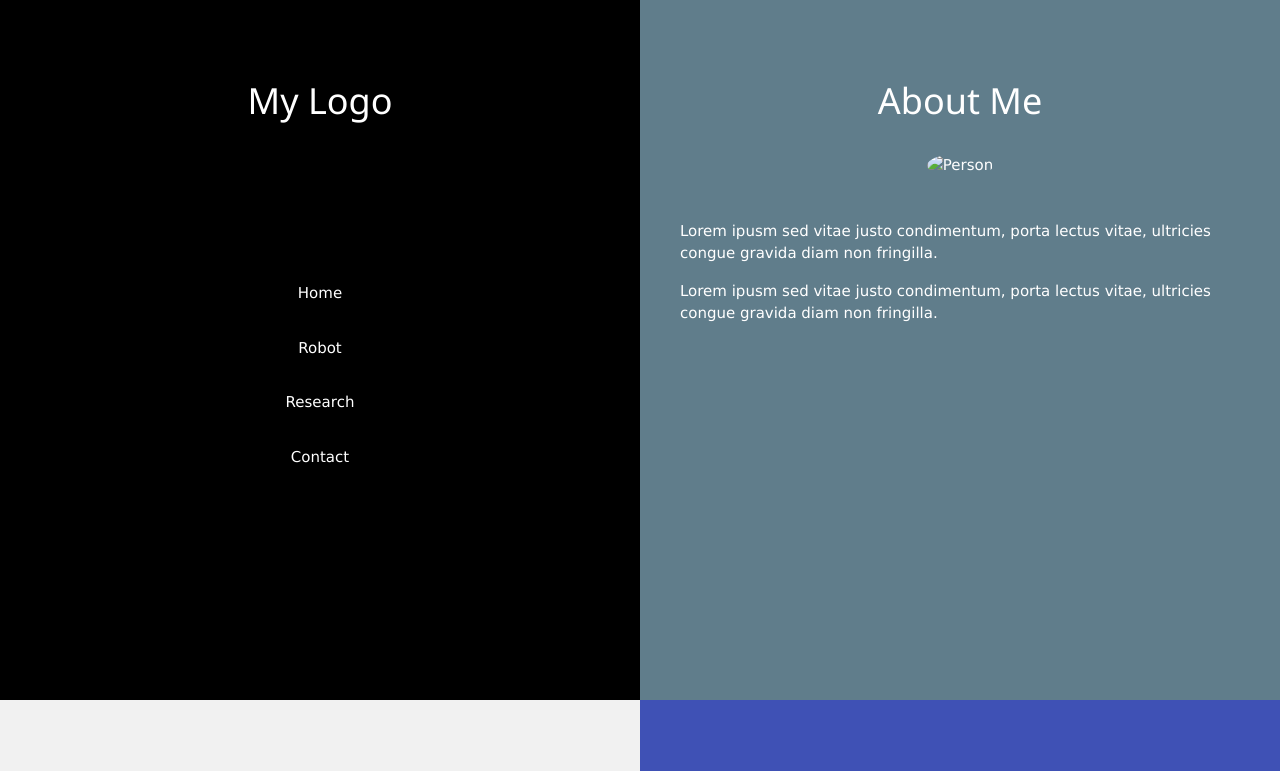
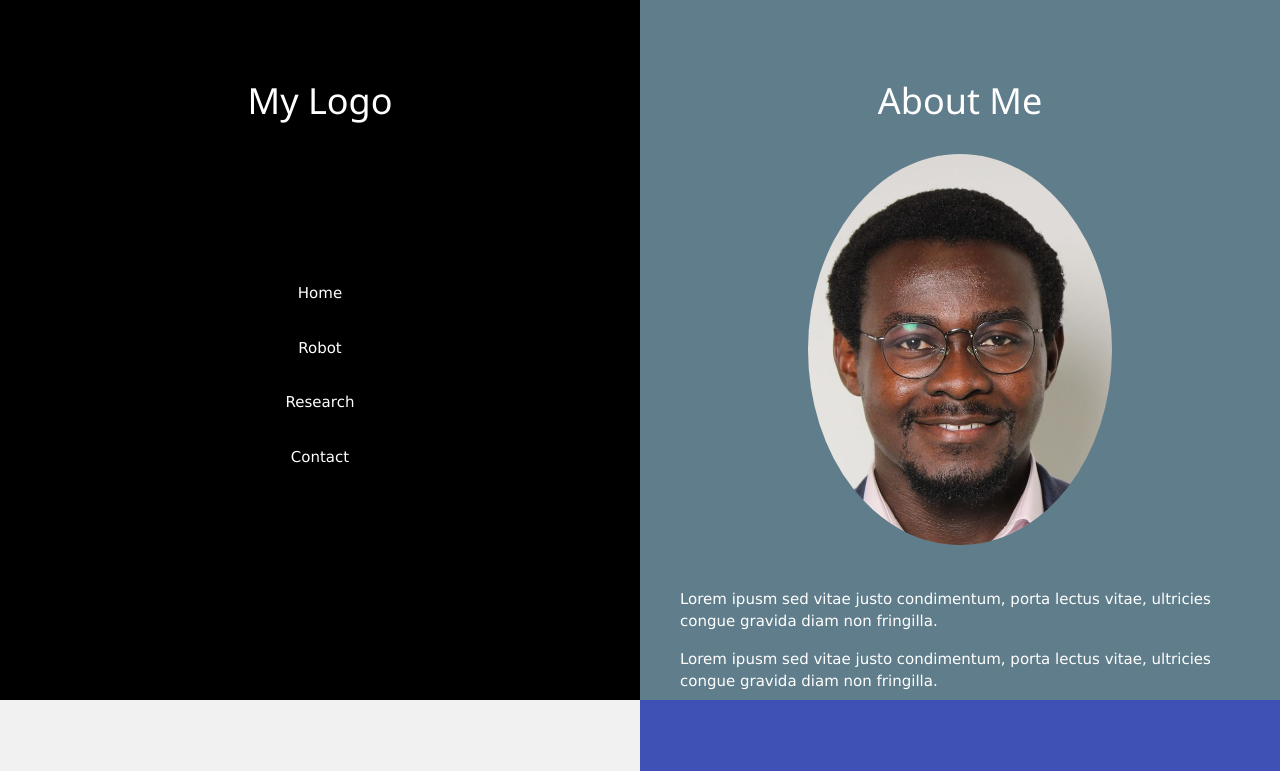
Before and after one commit to pnchot/pnchot.github.io, a plain HTML site: page index.html in a window 1280 px wide. Shown: the top 771 px of the page. Drawn offline with nearby package versions, Linux system fonts and the light colour scheme.

Commit message:
Add profile picture

```diff
--- a/index.html
+++ b/index.html
@@ -23,8 +23,9 @@
   </div>
   <div class="w3-half w3-blue-grey w3-container" style="height:700px">
     <div class="w3-padding-64 w3-center">
+
       <h1>About Me</h1>
-      <img src="/w3images/avatar3.png" class="w3-margin w3-circle" alt="Person" style="width:50%">
+      <img src="pnchot.github.io/Images/ma_photo.jpeg" class="w3-margin w3-circle" alt="Person" style="width:50%">
       <div class="w3-left-align w3-padding-large">
         <p>Lorem ipusm sed vitae justo condimentum, porta lectus vitae, ultricies congue gravida diam non fringilla.</p>
         <p>Lorem ipusm sed vitae justo condimentum, porta lectus vitae, ultricies congue gravida diam non fringilla.</p>
```
Also changed, not shown: Images/ma_photo.jpeg (added).
